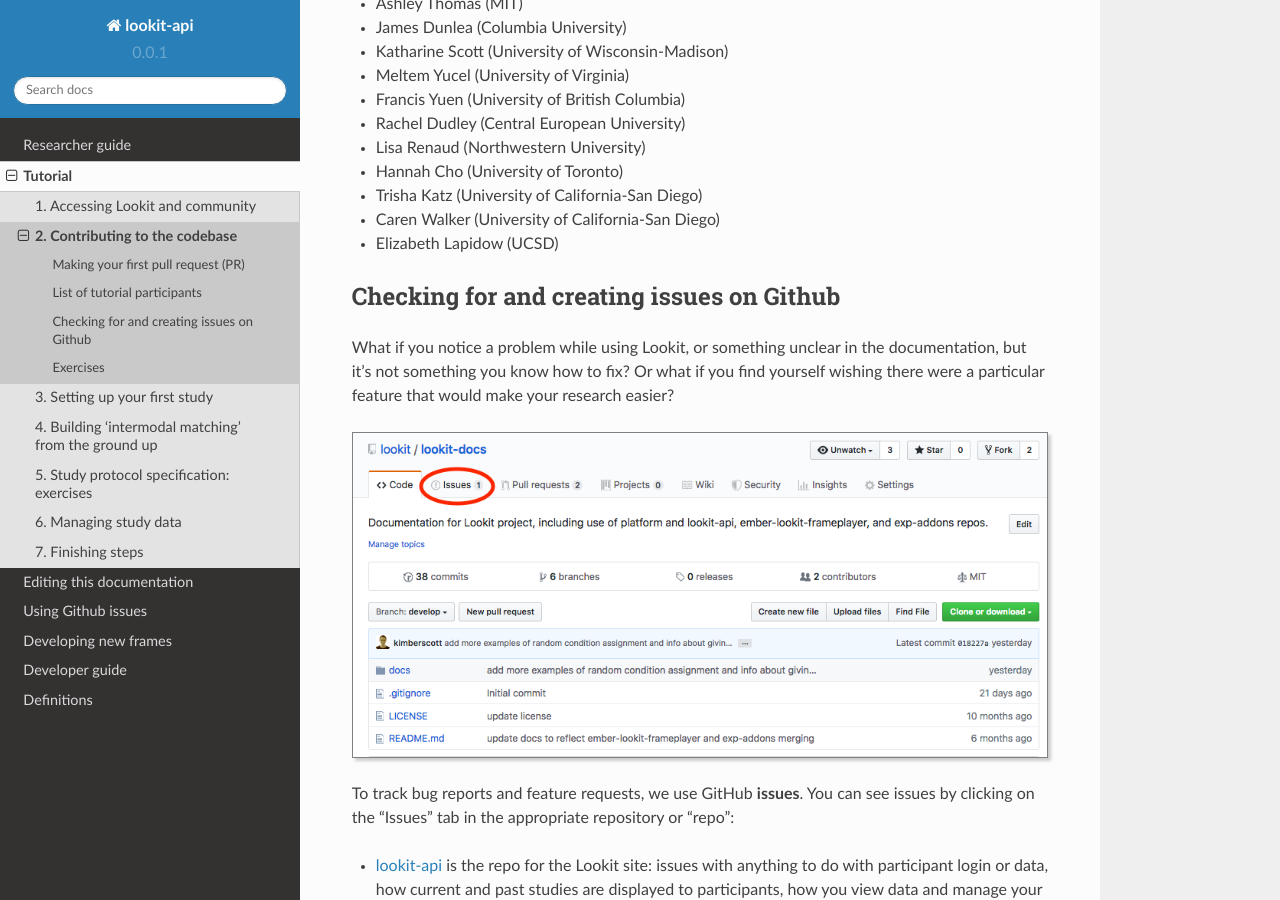
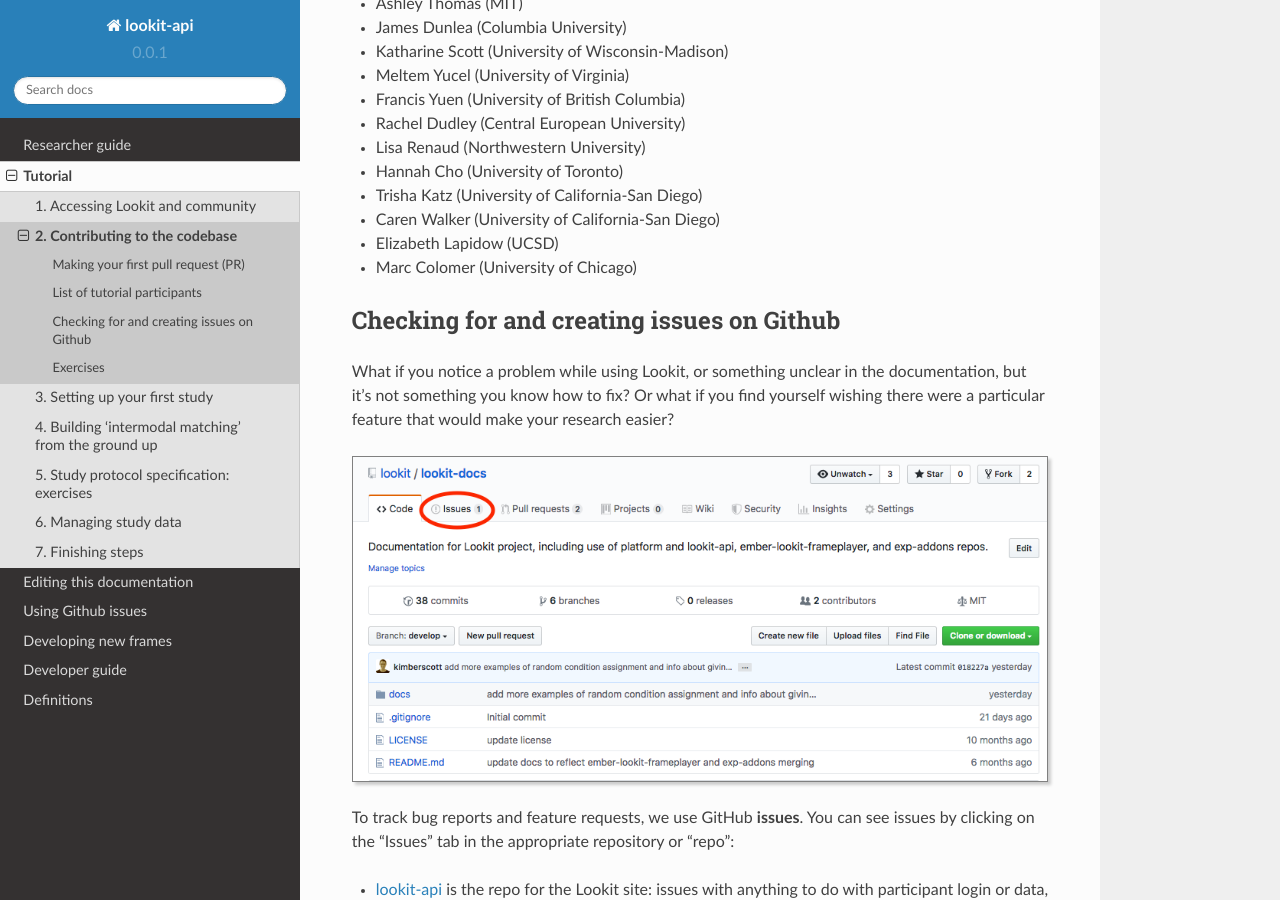
Before and after one commit to lookit/lookit-docs, a Sphinx documentation site: the page built from docs/source/tutorial-contributing.rst, in a window 1280 px wide and 900 px high, scrolled down 3781 px. Built offline with Sphinx 7.4.7 and the Read the Docs theme 2.0.0, drawn with Linux system fonts in a browser that asks for light colours.

Commit message:
Add tutorial participant to list

```diff
--- a/docs/source/tutorial-contributing.rst
+++ b/docs/source/tutorial-contributing.rst
@@ -75,6 +75,7 @@
 - Trisha Katz (University of California-San Diego)
 - Caren Walker (University of California-San Diego)
 - Elizabeth Lapidow (UCSD)
+- Marc Colomer (University of Chicago)
 
 .. _Github issues overview:
 
```
